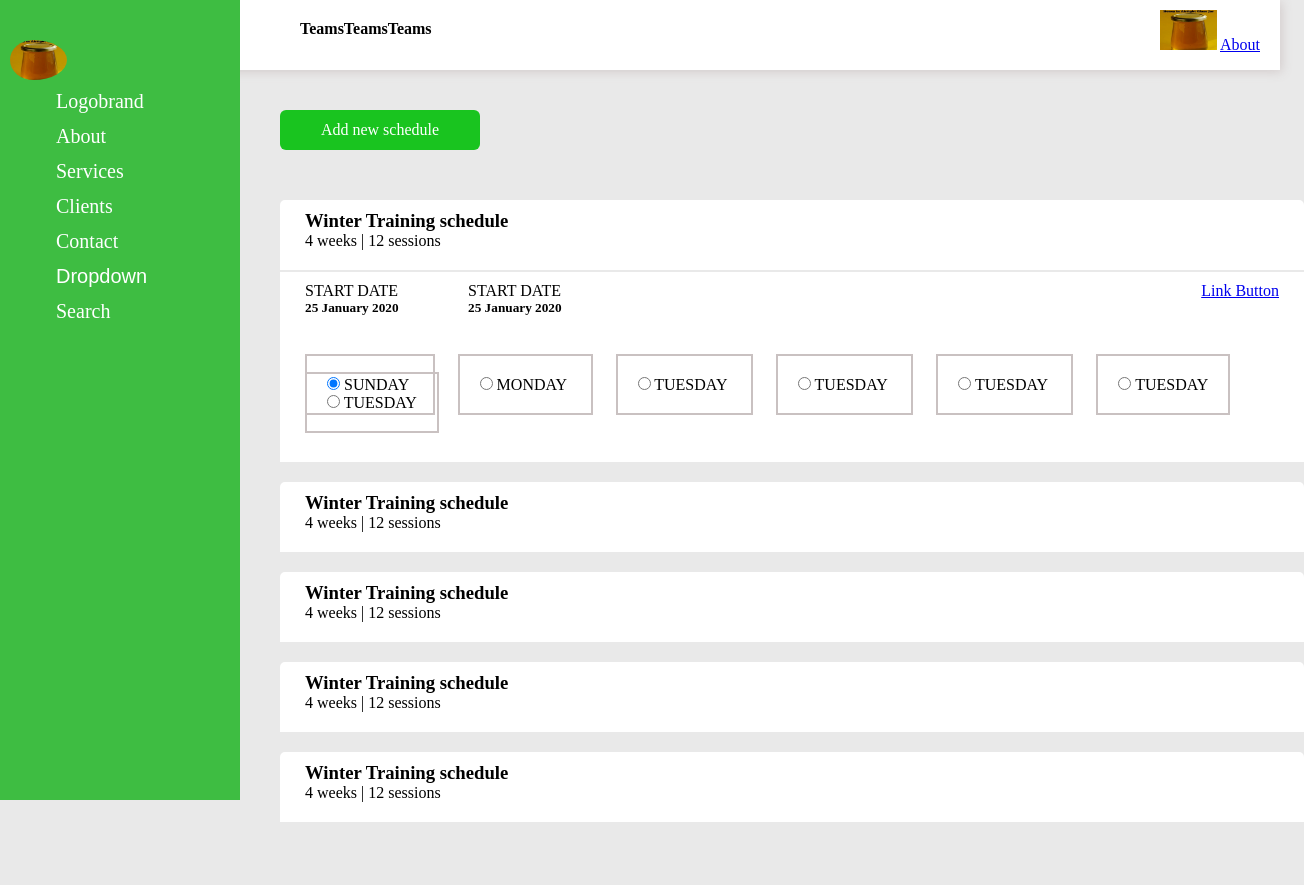
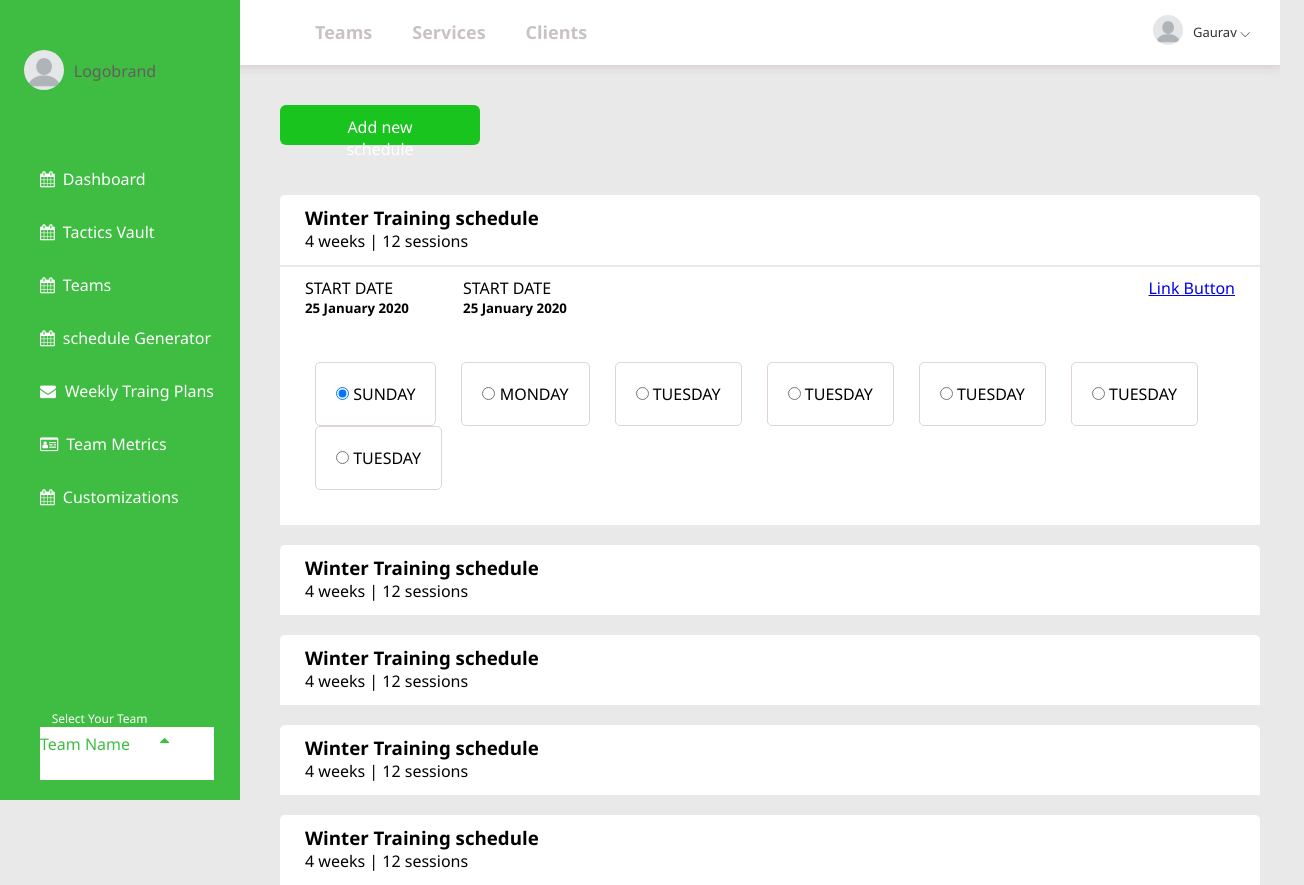
Before and after one commit to GAURAV1-ui/Team-app, a plain HTML site: page index.html in a window 1280 px wide. Shown: the whole page, 1304 px wide, since content can reach past the window. Before the commit the page ends 822 px from the top, so only its background shows below. Drawn offline with Linux system fonts and the light colour scheme.

Commit message:
Updated Ui

```diff
--- a/index.html
+++ b/index.html
@@ -6,37 +6,38 @@
     <meta name="viewport" content="width=device-width, initial-scale=1.0">
     <title>Document</title>
     <link rel="stylesheet" href="style.css">
+    <link rel="stylesheet" href="https://cdnjs.cloudflare.com/ajax/libs/font-awesome/4.7.0/css/font-awesome.min.css">
 </head>
 <body>
     <div class="sidenav">
         <div class =
         'sidenav_header'>
-            <img src="Picture6.jpg" class= "sidenav_header_logo"alt="" height="40px",width="100%">
-            <a href="#about">Logobrand</a>
+            <img src="blank-profile-picture-973460_1280.webp" class= "sidenav_header_logo"alt="" height="40px">
+            <p class="sidenav_header_text">Logobrand</p>
         </div>
-        <a href="#about">About</a>
-        <a href="#services">Services</a>
-        <a href="#clients">Clients</a>
-        <a href="#contact">Contact</a>
-        <button class="dropdown-btn">Dropdown
-          <i class="fa fa-caret-down"></i>
-        </button>
-        <div class="dropdown-container">
-          <a href="#">Link 1</a>
-          <a href="#">Link 2</a>
-          <a href="#">Link 3</a>
+        <a href="#about" ><i class="fa fa-calendar" style="padding-right: 8px"></i>Dashboard</a>
+        <a href="#services"><i class="fa fa-calendar" style="padding-right: 8px"></i>Tactics Vault</a>
+        <a href="#clients"><i class="fa fa-calendar" style="padding-right: 8px"></i>Teams</a>
+
+        <a href="#contact"><i class="fa fa-calendar" style="padding-right: 8px"></i></i>schedule Generator</a>
+
+        <a href="#contact"><i class="fa fa-fw fa-envelope" style="padding-right: 8px"></i> Weekly Traing Plans</a>
+        <a href="#contact"><i class="fa fa-drivers-license-o" style="padding-right: 8px"></i>Team Metrics</a>
+        <a href="#contact"><i class="fa fa-calendar" style="padding-right: 8px"></i>Customizations</a>
+        <div class="sidenav_bottom">
+          <h5 style="color:white;font-size: 12px;font-weight: 400;padding-left: 25px;">Select Your Team </h5>
+          <a href="#contact">Team Name<i class="fa fa-sort-up" style="padding-left: 30px;"></i></a>
         </div>
-        <a href="#contact">Search</a>
       </div>
         <div class="navbar">
           <div class="navbar_header">
-          <h4>Teams</h4>
-          <h4>Teams</h4>
-          <h4>Teams</h4>
+          <a class="navbar_header__list" href="#">Teams</a>
+          <a class="navbar_header__list" href="#services">Services</a>
+          <a class="navbar_header__list" href="#clients">Clients</a>
         </div>
         <div class="navbar_profile">
-          <img src="Picture6.jpg" alt="" height="40px",width="100%">
-            <a href="#about">About</a>
+          <img src="blank-profile-picture-973460_1280.webp" class="navbar_profile_img"alt="" height="30px",width="100%">
+          <p class="navbar_profile_name">Gaurav ⌵</p>
         </div>
         </div>
       <div>
--- a/style.css
+++ b/style.css
@@ -3,13 +3,60 @@
     box-sizing: border-box;
     margin : 0px;
     padding : 0px;
+    font-family:'Segoe UI', Tahoma, Geneva, Verdana, sans-serif
  }
  body{
      background-color: #e9e9e9;
  }
+ .navbar{
+  background-color: white;
+    display: flex;
+    flex-direction:row;
+    float: left;
+    height: 65px;
+    width: 100%;
+    justify-content:space-between;
+    margin-bottom: 40px;
+    box-shadow: 2px 2px 10px rgb(211, 204, 204);
+}
+.navbar_header{
+  display: flex;
+  flex-direction:row;
+  margin-left: 300px;
+  margin-top: 20px;
+}
+.navbar_header__list{
+  font-size: large;
+  color: rgb(201, 194, 194);
+  font-weight: 700;
+  margin-right: 10px;
+  padding:0 15px;
+  word-spacing: 50px;
+  text-decoration: none;
+}
+.navbar_header a:hover{
+  color: black;
+  border-bottom: 5px solid green;
+}
+
+.navbar_profile_img{
+  margin-top: 15px;
+  border-radius: 50%;
+}
+.navbar_profile{
+  display: flex;
+  flex-direction: row;
+  padding-right: 20px;
+}
+.navbar_profile_name{
+  color: rgb(52, 48, 48);
+  font-size: small;
+  font-weight: 500;
+ padding: 23px 10px;
+}
 .sidenav {
     height: 100%;
-    width: 240px;
+    width: 15rem;
     position: fixed;
     z-index: 1;
     top: 0;
@@ -20,8 +67,8 @@
   }
 
   /* Style the sidenav links and the dropdown button */
-  .sidenav a, .dropdown-btn {
-    padding: 6px 8px 6px 16px;
+  .sidenav a{
+    padding: 6px 5px 25px 0;
     text-decoration: none;
     font-size: 20px;
     color: white;
@@ -39,6 +86,37 @@
   .sidenav a:hover, .dropdown-btn:hover {
     color: #f1f1f1;
   }
+  .sidenav_header{
+    display: flex;
+    flex-direction: row;
+    justify-content: center;
+    padding: 10px 0 70px 0 ;
+    /* margin: 10px 0; */
+  }
+  .sidenav_header_logo{
+    border-radius: 50%;
+    /* margin-left: 20px; */
+    margin-left: -50px;
+  }
+  .sidenav_header_text{
+    padding: 10px;
+    font-weight: 500;
+    color: #645e5e;
+  }
+  .sidenav a{
+    font-size: 16px;
+    font-weight: 400;
+  }
+  .sidenav_bottom{
+    position: absolute;
+    bottom: 0;
+    text-align: center;
+    margin-bottom: 20px;
+  }
+  .sidenav_bottom a{
+    background-color: white;
+    color: #3ebd42;
+  }
 
   /* Main content */
   .main {
@@ -53,42 +131,23 @@
     color: white;
   }
 
-  /* Dropdown container (hidden by default). Optional: add a lighter background color and some left padding to change the design of the dropdown content */
-  .dropdown-container {
-    display: none;
-    background-color: #262626;
-    padding-left: 8px;
-  }
 
   /* Optional: Style the caret down icon */
   .fa-caret-down {
     float: right;
     padding-right: 8px;
   }
-  .navbar{
-    background-color: white;
-      display: flex;
-      flex-direction:row;
-      height:70px;
-      justify-content:space-between;
-      margin-bottom: 40px;
-      box-shadow: 2px 2px 10px rgb(211, 204, 204);
-  }
-  .navbar_header{
-    display: flex;
-    flex-direction:row;
-    margin-left: 300px;
-    margin-top: 20px;
-  }
-  .sidenav_header_logo{
-        border-radius: 50%;
-        padding-left: 10px;
-      }
 
-      .navbar_profile{
-          margin-right: 20px;
-          margin-top: 10px;
-      }
+
+
+  /* mouse over link */
+
+
+  /* selected link */
+
+
+
+
       .button {
         background-color: #19c41f; /* Green */
         border: none;
@@ -111,7 +170,8 @@
           padding: 10px 25px;
           margin-top: 20px;
           border-radius: 5px 5px 0 0;
-          width: 80%;
+          /* width: 80%; */
+          margin-right: 20px;
           height: 70px;
       }
       .main_body_date{
@@ -135,13 +195,23 @@
       .main_body1{
         background-color: white;
         margin-left: 280px;
-        width: 80%;
+        /* width: 80%; */
+        margin-right: 20px;
       }
       .radio_button{
-          padding: 50px 25px;
+        display: flex;
+        flex-wrap: wrap;
+        padding: 35px 35px;
+
       }
       .radio-inline{
-          margin-right: 23px;
-          border:2px solid rgb(201, 193, 193);
-          padding: 20px 20px;
+          margin-right: 25px;
+          border:1px solid rgb(223, 213, 213);
+          padding: 20px;
+          border-radius: 5px;
       }
+
+      .radio_button input:hover{
+        color: #3ebd42;
+        border: #19c41f;
+      }
```
Also changed, not shown: Picture6.jpg (deleted), blank-profile-picture-973460_1280.webp (added).
